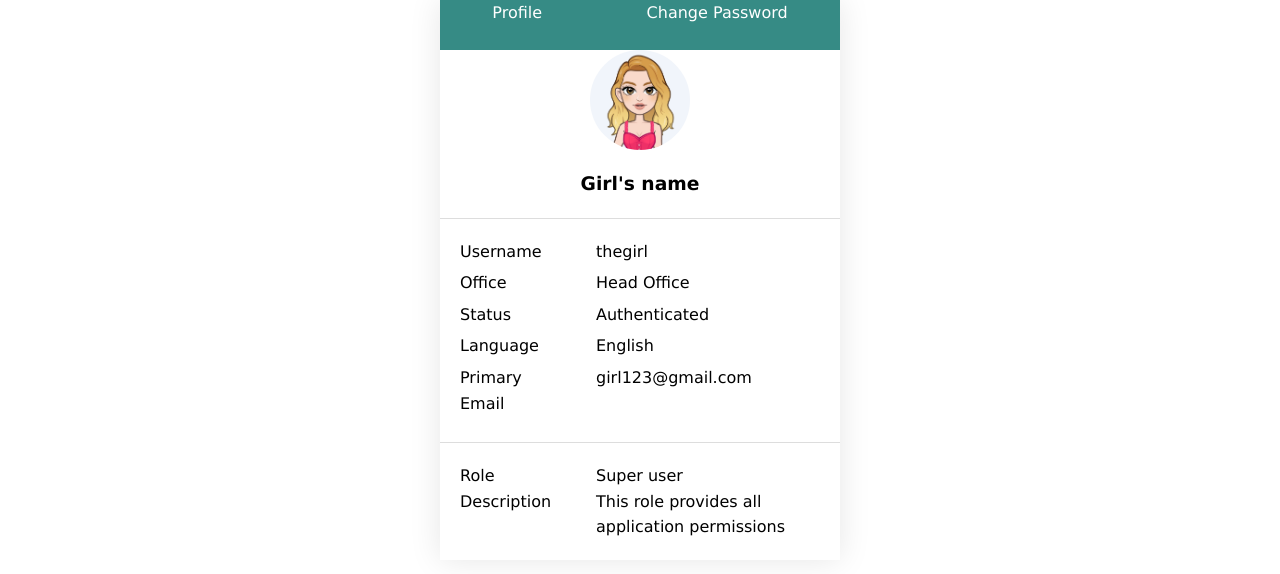
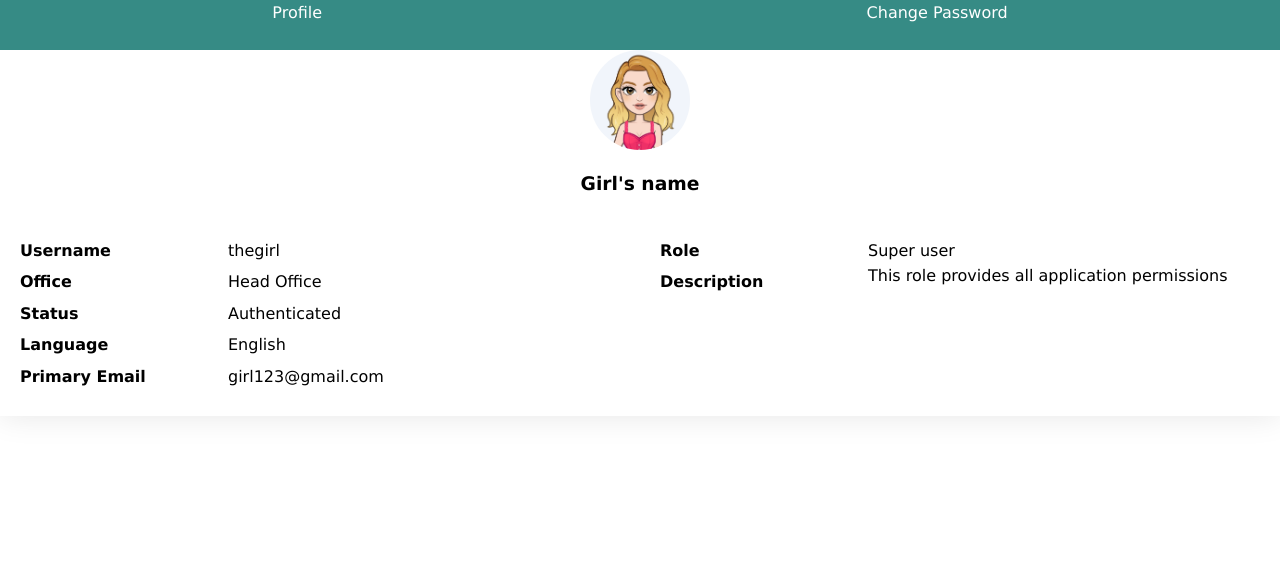
Before and after one commit to HristinaKitanovska/HTML-CSS-homework-Hristina, a plain HTML site: page homework3flex/index.html in a window 1280 px wide. Drawn offline with Linux system fonts and the light colour scheme.

Commit message:
homework3flex

```diff
--- a/homework3flex/index.html
+++ b/homework3flex/index.html
@@ -19,6 +19,7 @@
             <h3>Girl's name</h3>
         </section>
         <div class="separator"></div>
+        <div class="container">
         <section class="content">
             <div class="column-1">
                 <div class="heading-label">Username</div>
@@ -39,8 +40,8 @@
         <div class="separator"></div>
         <section class="content">
             <div class="column-1">
-                <div>Role</div>
-                <div>Description</div>
+                <div class="heading-label">Role</div>
+                <div class="heading-label">Description</div>
 
             </div>
             <div class="column-2">
@@ -48,6 +49,7 @@
                 <div>This role provides all application permissions</div>
             </div>
         </section>
+       </div>
 
     </div>
 
--- a/homework3flex/style.css
+++ b/homework3flex/style.css
@@ -56,7 +56,7 @@ h3 {
     background:#ddd;
 }
 .sections-wrapper {
-    max-width:400px;
+    /* max-width:400px; */
     margin:auto;
     display:flex;
     flex-direction: column;
@@ -64,6 +64,7 @@ h3 {
     padding: 0;
 
 }
+
 .heading-label,.value{
     margin-bottom:6px;
 }
@@ -74,3 +75,21 @@ h3 {
 .profile-pic {
     max-width:200px;
 }
+
+@media only screen and (min-width: 769px) and (max-width: 1920px) {
+    .separator {
+        display: none;
+    }
+    .container {
+        display: flex;
+        flex-direction: row;
+    }
+    .content {
+        display: flex;
+        flex-direction: row;
+    }
+
+    .heading-label {
+        font-weight: bold;
+    }
+}
```
Also changed, not shown: 1 other file.
